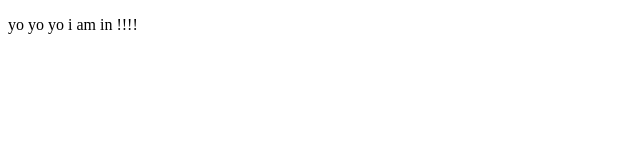
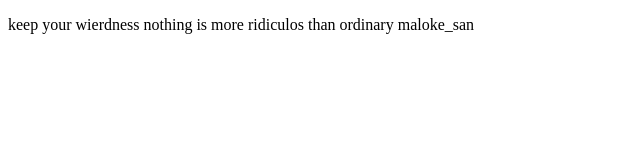
Before and after one commit to Maloke-san/warmup, a website: page index.html in a window 1280 px wide. Shown: the whole page, without its empty margins (0-640 px from the left). Drawn offline with Linux system fonts and the light colour scheme.

Commit message:
first commit

```diff
--- a/index.html
+++ b/index.html
@@ -6,7 +6,9 @@
         </title>
         <body>
             <p>
-                yo yo yo i am in !!!!
+                keep your wierdness
+                nothing is more ridiculos than ordinary
+                maloke_san
             </p>
         </body>
     </head>
```
